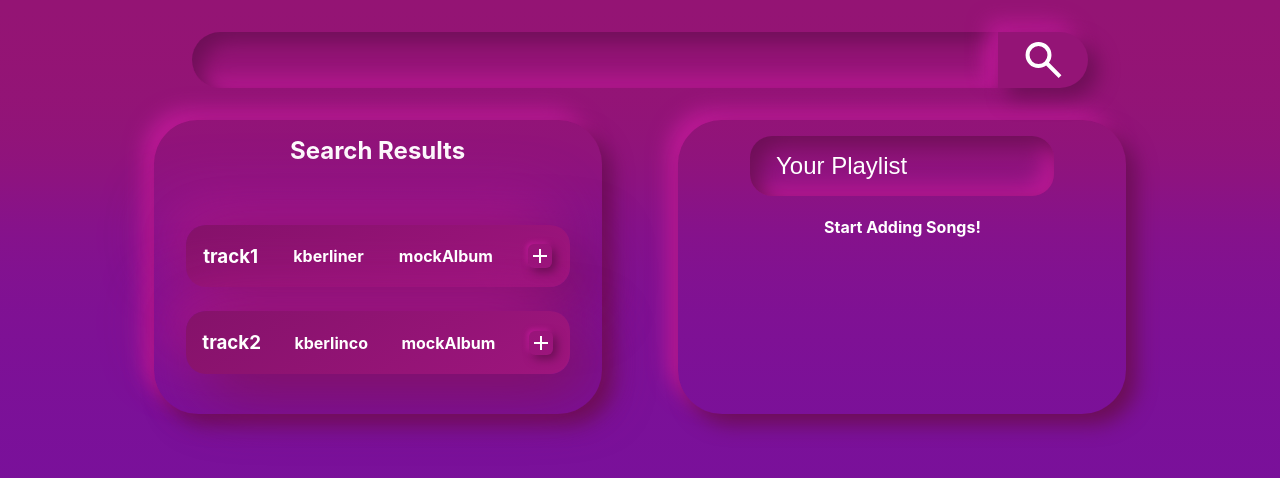
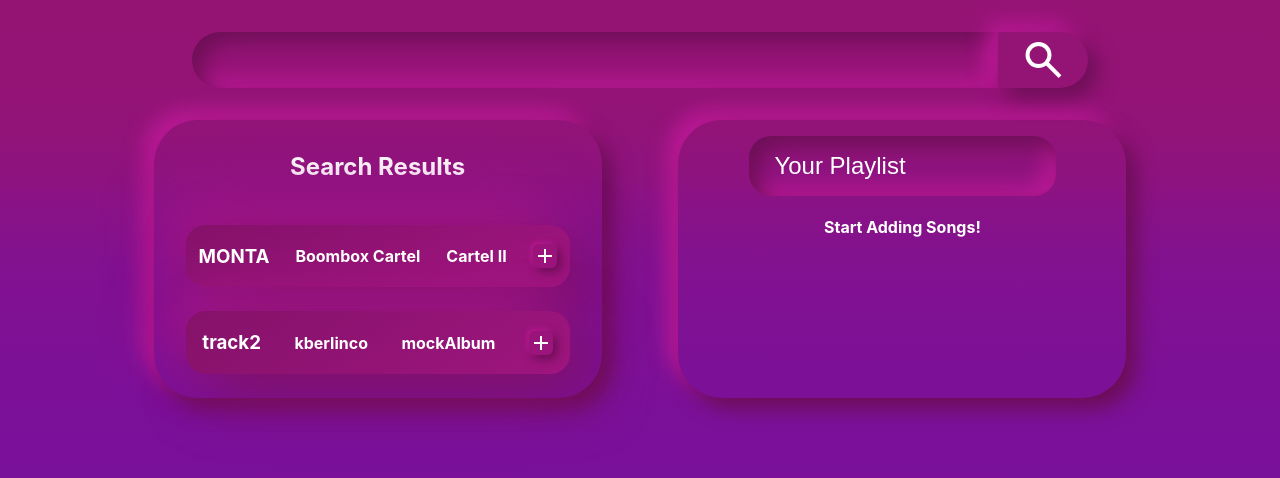
Before and after one commit to KBerliner/jammming, a React (Create React App) app: page / in a window 1280 px wide. Shown: the top 478 px of the page. Built offline with nearby package versions, Linux system fonts and the light colour scheme.

Commit message:
Added the Submit to Spotify functionality of submitting the playlist object. It does NOT go to the Spotify API yet.

```diff
--- a/src/App.js
+++ b/src/App.js
@@ -11,13 +11,13 @@ import Playlist from './components/Playlist/Playlist';
 function App() {
   const [searchResultsTracklist, setTracklist] = useState([
     {
-        id: 1234,
-        name: 'track1',
-        artist: 'kberliner',
-        album: 'mockAlbum'
+        uri: '7hOvASfSojTZwD4dyDlPOF',
+        name: 'MONTA',
+        artist: 'Boombox Cartel',
+        album: 'Cartel II'
     },
     {
-      id: 1334,
+      uri: 1334,
       name: 'track2',
       artist: 'kberlinco',
       album: 'mockAlbum'
@@ -27,7 +27,7 @@ function App() {
   const [playlistTracklist, setPlaylistTracklist] = useState([]);
 
   function handleAddToPlaylist(song) {
-    if (playlistTracklist.filter(track => track.id === song.id).length !== 0) {
+    if (playlistTracklist.filter(track => track.uri === song.uri).length !== 0) {
       alert('That song is already in your playlist!');
     } else {
       setPlaylistTracklist((prev) => [...prev, song]);
@@ -35,7 +35,12 @@ function App() {
   }
 
   function handleRemoveFromPlaylist(song) {
-    setPlaylistTracklist(playlistTracklist.filter(track => track.id !== song.id));
+    setPlaylistTracklist(playlistTracklist.filter(track => track.uri !== song.uri));
+  }
+
+  function handleSubmitPlaylist(tracks) {
+    console.log(tracks);
+    setPlaylistTracklist([]);
   }
 
   return (
@@ -43,7 +48,7 @@ function App() {
       <SearchBar />
       <div className="tracksAndPlaylistContainer">
         <Tracklist handleAddToPlaylist={handleAddToPlaylist} tracklist={searchResultsTracklist} />
-        <Playlist handleRemoveFromPlaylist={handleRemoveFromPlaylist} emptyPlaylist={playlistTracklist.length === 0} tracklist={playlistTracklist} />
+        <Playlist onSubmitPlaylist={handleSubmitPlaylist} handleRemoveFromPlaylist={handleRemoveFromPlaylist} emptyPlaylist={playlistTracklist.length === 0} tracklist={playlistTracklist} />
       </div>
 
     </div>
--- a/src/components/Playlist/Playlist.js
+++ b/src/components/Playlist/Playlist.js
@@ -3,19 +3,26 @@ import styles from './Playlist.module.css';
 import Track from '../Track/Track';
 
 export default function Playlist(props) {
-    const tracks = props.tracklist.map(track => <Track handleRemoveFromPlaylist={props.handleRemoveFromPlaylist} id={track.id} key={track.id} name={track.name} artist={track.artist} album={track.album} saved={true} />);
+    const tracks = props.tracklist.map(track => <Track handleRemoveFromPlaylist={props.handleRemoveFromPlaylist} uri={track.uri} key={track.uri} name={track.name} artist={track.artist} album={track.album} saved={true} />);
 
     const [playlistTitle, setPlaylistTitle] = useState('Your Playlist');
 
+    function handleSubmit() {
+        const playlist = {
+            name: playlistTitle,
+            tracks: props.tracklist
+        };
+        props.onSubmitPlaylist(playlist);
+    }
+
     return (
 
-        <div className={styles.playlistContainer}><div>
-                <input onChange={({ target }) => setPlaylistTitle(target.value)} className={styles.playlistTitle} value={playlistTitle} />
-                <ul className={styles.playlistTracksContainer}>
-                    {tracks}
-                </ul>
-                {props.emptyPlaylist ? <h4>Start Adding Songs!</h4> : <div className={styles.submitToSpotifyBtn}>Submit To Spotify!</div>}
-            </div>
+        <div className={styles.playlistContainer}>
+            <input onChange={({ target }) => setPlaylistTitle(target.value)} className={styles.playlistTitle} value={playlistTitle} />
+            <ul className={styles.playlistTracksContainer}>
+                {tracks}
+            </ul>
+            {props.emptyPlaylist ? <h4>Start Adding Songs!</h4> : <div onClick={handleSubmit} className={styles.submitToSpotifyBtn}>Submit To Spotify!</div>}
         </div>
     )
 }
--- a/src/components/Playlist/Playlist.module.css
+++ b/src/components/Playlist/Playlist.module.css
@@ -15,7 +15,7 @@
 .playlistTitle {
     box-shadow: inset 10px 10px 20px #6e0f57,
     inset -10px -10px 20px #ba1995;
-    width: 70%;
+    width: 20vw;
     border: none;
     border-radius: 22px;
     padding: 2vh 2vw;
--- a/src/components/Track/Track.js
+++ b/src/components/Track/Track.js
@@ -6,7 +6,7 @@ import removeBtn from '../../visual/close_FILL0_wght400_GRAD0_opsz24.svg';
 export default function Track(props) {
     function handleClick() {
         const song = {
-            id: props.id,
+            uri: props.uri,
             name: props.name,
             artist: props.artist,
             album: props.album
--- a/src/components/Tracklist/Tracklist.js
+++ b/src/components/Tracklist/Tracklist.js
@@ -7,7 +7,7 @@ import Track from '../Track/Track';
 
 export default function Tracklist(props) {
 
-    const tracks = props.tracklist.map(track => <Track handleAddToPlaylist={song => props.handleAddToPlaylist(song)} id={track.id} key={track.id} name={track.name} artist={track.artist} album={track.album} saved={false} />)
+    const tracks = props.tracklist.map(track => <Track handleAddToPlaylist={song => props.handleAddToPlaylist(song)} uri={track.uri} key={track.uri} name={track.name} artist={track.artist} album={track.album} saved={false} />)
 
     return (
         <div className={`${styles.tracklistContainer} ${styles.neumorphismShadow}`}>
--- a/src/components/Tracklist/Tracklist.module.css
+++ b/src/components/Tracklist/Tracklist.module.css
@@ -4,13 +4,16 @@
     border-radius: 44px;
     display: flex;
     flex-direction: column;
-    justify-content: center;
     align-items: center;
     color: white;
 }
 
 h2 {
-    margin-top: 2vh;
+    margin-top: 4vh;
+}
+
+ul {
+    margin: 0;
 }
 
 .neumorphismShadow {
```
